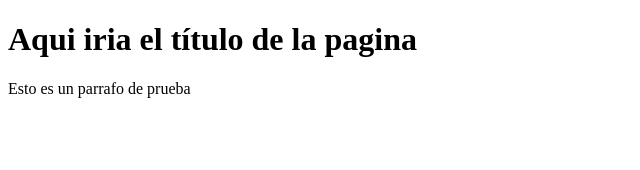
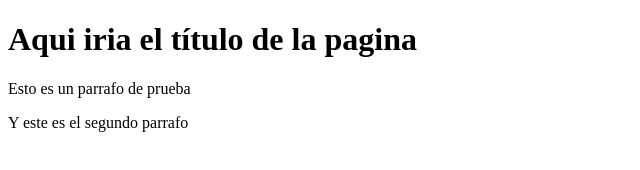
Before and after one commit to jjheras/Proyecto_web_empresa, a plain HTML site: page index.html in a window 1280 px wide. Shown: the whole page, without its empty margins (0-640 px from the left). Drawn offline with Linux system fonts and the light colour scheme.

Commit message:
segundo parrafo

```diff
--- a/index.html
+++ b/index.html
@@ -8,5 +8,6 @@
 <body>
     <h1>Aqui iria el título de la pagina</h1>
     <p>Esto es un parrafo de prueba</p>
+    <p>Y este es el segundo parrafo</p>
 </body>
 </html>
```
